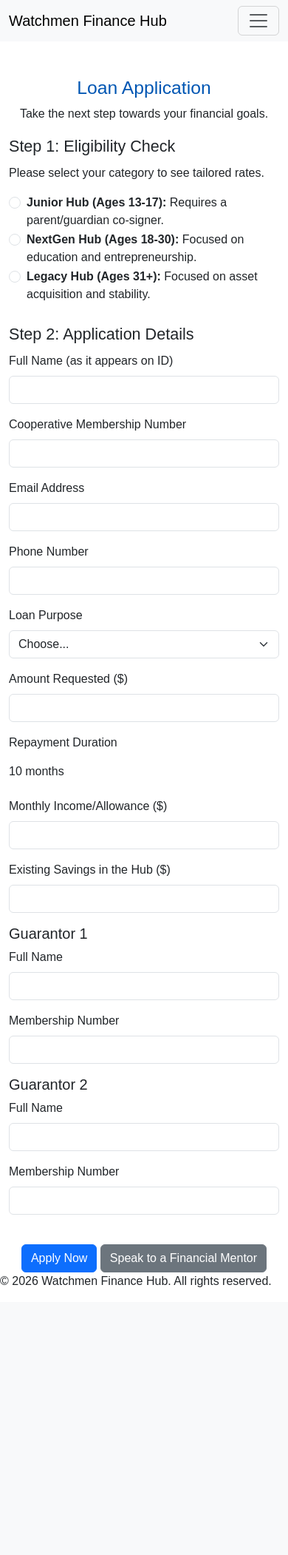
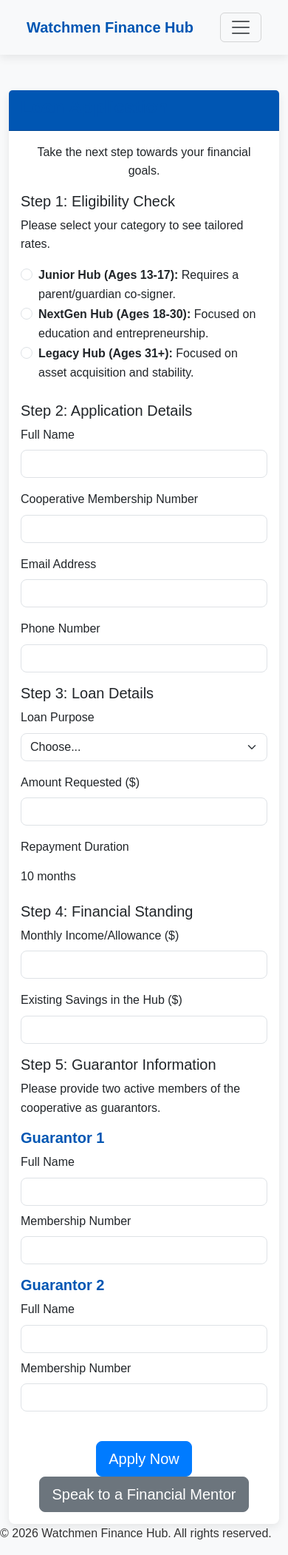
Before and after one commit to philmorehost/yaya, a PHP site: page /pages/apply.php in a window 390 px wide. Shown: the whole page at 74% size. Before the commit the page ends 1740 px from the top, so only its background shows below. Run offline with PHP 8.4, Linux system fonts and the light colour scheme.

Commit message:
feat: Migrate to MySQL and Refactor Design
This commit completes the migration from SQLite to MySQL and introduces a comprehensive design overhaul for a modern, fintech-inspired user experience.

Features & Refinements:
- **Database Migration:** The application is now configured to use MySQL, with a `schema.sql` file provided for easy setup.
- **Modern UI/UX:** The entire website has been redesigned with a clean, professional, and mobile-first aesthetic.
- **Improved Layout:** The homepage, application form, and admin dashboard now use a more organized, card-based design.
- **Enhanced CSS:** A new stylesheet (`css/style.css`) has been implemented with a professional color palette, improved typography, and responsive styles.
- **Robust Configuration:** The database connection is now handled through a dedicated `database.php` file with clear placeholders for user credentials.

```diff
--- a/css/style.css
+++ b/css/style.css
@@ -1,11 +1,114 @@
+/*
+* Base Styles & Variables
+*/
+:root {
+    --primary-color: #0056b3;
+    --secondary-color: #007bff;
+    --accent-color: #00d4ff;
+    --text-color: #333;
+    --light-gray: #f8f9fa;
+    --border-radius: 8px;
+    --box-shadow: 0 4px 12px rgba(0, 0, 0, 0.08);
+}
+
 body {
     font-family: 'Poppins', sans-serif;
+    background-color: var(--light-gray);
+    color: var(--text-color);
+    line-height: 1.6;
 }
 
-.navbar {
-    margin-bottom: 2rem;
+h1, h2, h3, h4, h5, h6 {
+    font-weight: 600;
+    color: var(--primary-color);
 }
 
-h1, h2 {
-    color: #0056b3;
+.btn-primary {
+    background-color: var(--secondary-color);
+    border-color: var(--secondary-color);
+    transition: background-color 0.3s ease;
 }
+
+.btn-primary:hover {
+    background-color: var(--primary-color);
+    border-color: var(--primary-color);
+}
+
+/*
+* Navbar & Header
+*/
+.navbar {
+    background-color: #fff;
+    box-shadow: var(--box-shadow);
+    padding: 1rem 1.5rem;
+}
+
+.navbar-brand {
+    font-weight: 700;
+    color: var(--primary-color);
+}
+
+/*
+* Card Styles
+*/
+.card {
+    border: none;
+    border-radius: var(--border-radius);
+    box-shadow: var(--box-shadow);
+    transition: transform 0.3s ease, box-shadow 0.3s ease;
+}
+
+.card:hover {
+    transform: translateY(-5px);
+    box-shadow: 0 8px 24px rgba(0, 0, 0, 0.12);
+}
+
+.card-header {
+    background-color: var(--primary-color);
+    color: #fff;
+    font-weight: 600;
+    border-top-left-radius: var(--border-radius);
+    border-top-right-radius: var(--border-radius);
+}
+
+/*
+* Form Styles
+*/
+.form-control, .form-select {
+    border-radius: var(--border-radius);
+}
+
+.form-control:focus, .form-select:focus {
+    border-color: var(--secondary-color);
+    box-shadow: 0 0 0 0.25rem rgba(0, 123, 255, 0.25);
+}
+
+/*
+* Homepage Specific Styles
+*/
+.hero-section {
+    padding: 4rem 0;
+    text-align: center;
+}
+
+.hero-section h1 {
+    font-size: 2.5rem;
+    margin-bottom: 1rem;
+}
+
+.info-card {
+    padding: 2rem;
+    margin-bottom: 2rem;
+    text-align: center;
+}
+
+/*
+* Admin Dashboard Styles
+*/
+.table {
+    background-color: #fff;
+}
+.table thead {
+    background-color: var(--primary-color);
+    color: #fff;
+}
--- a/pages/apply.php
+++ b/pages/apply.php
@@ -8,16 +8,20 @@ if (empty($_SESSION['csrf_token'])) {
 <?php include dirname(__DIR__) . '/includes/header.php'; ?>
 
 <div class="container mt-5">
-    <div class="text-center">
+    <div class="row justify-content-center">
+        <div class="col-lg-8">
+            <div class="card">
+                <div class="card-header">
                     <h2>Loan Application</h2>
-        <p>Take the next step towards your financial goals.</p>
                 </div>
+                <div class="card-body">
+                    <p class="card-text text-center">Take the next step towards your financial goals.</p>
 
                     <?php
                     if (isset($_SESSION['errors']) && !empty($_SESSION['errors'])) {
                         echo '<div class="alert alert-danger" role="alert">';
                         foreach ($_SESSION['errors'] as $error) {
-            echo '<p>' . $error . '</p>';
+                            echo '<p class="mb-0">' . $error . '</p>';
                         }
                         echo '</div>';
                         unset($_SESSION['errors']);
@@ -26,54 +30,50 @@ if (empty($_SESSION['csrf_token'])) {
 
                     <form action="<?php echo BASE_URL; ?>actions/submit_application.php" method="POST">
                         <input type="hidden" name="csrf_token" value="<?php echo $_SESSION['csrf_token']; ?>">
-        <!-- Step 1: Eligibility Check -->
+
                         <fieldset class="mb-4">
-            <legend>Step 1: Eligibility Check</legend>
+                            <legend class="h5">Step 1: Eligibility Check</legend>
                             <p>Please select your category to see tailored rates.</p>
                             <div class="form-check">
                                 <input class="form-check-input" type="radio" name="hubCategory" id="juniorHub" value="junior" required <?php if (isset($_SESSION['form_data']['hubCategory']) && $_SESSION['form_data']['hubCategory'] == 'junior') echo 'checked'; ?>>
-                <label class="form-check-label" for="juniorHub">
-                    <strong>Junior Hub (Ages 13-17):</strong> Requires a parent/guardian co-signer.
-                </label>
+                                <label class="form-check-label" for="juniorHub"><strong>Junior Hub (Ages 13-17):</strong> Requires a parent/guardian co-signer.</label>
                             </div>
                             <div class="form-check">
                                 <input class="form-check-input" type="radio" name="hubCategory" id="nextGenHub" value="nextgen" <?php if (isset($_SESSION['form_data']['hubCategory']) && $_SESSION['form_data']['hubCategory'] == 'nextgen') echo 'checked'; ?>>
-                <label class="form-check-label" for="nextGenHub">
-                    <strong>NextGen Hub (Ages 18-30):</strong> Focused on education and entrepreneurship.
-                </label>
+                                <label class="form-check-label" for="nextGenHub"><strong>NextGen Hub (Ages 18-30):</strong> Focused on education and entrepreneurship.</label>
                             </div>
                             <div class="form-check">
                                 <input class="form-check-input" type="radio" name="hubCategory" id="legacyHub" value="legacy" <?php if (isset($_SESSION['form_data']['hubCategory']) && $_SESSION['form_data']['hubCategory'] == 'legacy') echo 'checked'; ?>>
-                <label class="form-check-label" for="legacyHub">
-                    <strong>Legacy Hub (Ages 31+):</strong> Focused on asset acquisition and stability.
-                </label>
+                                <label class="form-check-label" for="legacyHub"><strong>Legacy Hub (Ages 31+):</strong> Focused on asset acquisition and stability.</label>
                             </div>
                         </fieldset>
 
-        <!-- Step 2: The Application Form -->
                         <fieldset>
-            <legend>Step 2: Application Details</legend>
-
-            <!-- Personal Information -->
+                            <legend class="h5">Step 2: Application Details</legend>
                             <div class="mb-3">
-                <label for="fullName" class="form-label">Full Name (as it appears on ID)</label>
+                                <label for="fullName" class="form-label">Full Name</label>
                                 <input type="text" class="form-control" id="fullName" name="fullName" required value="<?php echo isset($_SESSION['form_data']['fullName']) ? $_SESSION['form_data']['fullName'] : ''; ?>">
                             </div>
                             <div class="mb-3">
                                 <label for="membershipNumber" class="form-label">Cooperative Membership Number</label>
                                 <input type="text" class="form-control" id="membershipNumber" name="membershipNumber" required value="<?php echo isset($_SESSION['form_data']['membershipNumber']) ? $_SESSION['form_data']['membershipNumber'] : ''; ?>">
                             </div>
-            <div class="mb-3">
+                            <div class="row">
+                                <div class="col-md-6 mb-3">
                                     <label for="email" class="form-label">Email Address</label>
                                     <input type="email" class="form-control" id="email" name="email" required value="<?php echo isset($_SESSION['form_data']['email']) ? $_SESSION['form_data']['email'] : ''; ?>">
                                 </div>
-            <div class="mb-3">
+                                <div class="col-md-6 mb-3">
                                     <label for="phone" class="form-label">Phone Number</label>
                                     <input type="tel" class="form-control" id="phone" name="phone" required value="<?php echo isset($_SESSION['form_data']['phone']) ? $_SESSION['form_data']['phone'] : ''; ?>">
                                 </div>
+                            </div>
+                        </fieldset>
 
-            <!-- Loan Details -->
-            <div class="mb-3">
+                        <fieldset>
+                            <legend class="h5">Step 3: Loan Details</legend>
+                            <div class="row">
+                                <div class="col-md-6 mb-3">
                                     <label for="loanPurpose" class="form-label">Loan Purpose</label>
                                     <select class="form-select" id="loanPurpose" name="loanPurpose" required>
                                         <option selected disabled value="">Choose...</option>
@@ -83,54 +83,61 @@ if (empty($_SESSION['csrf_token'])) {
                                         <option <?php if (isset($_SESSION['form_data']['loanPurpose']) && $_SESSION['form_data']['loanPurpose'] == 'Home Improvement') echo 'selected'; ?>>Home Improvement</option>
                                     </select>
                                 </div>
-            <div class="mb-3">
+                                <div class="col-md-6 mb-3">
                                     <label for="loanAmount" class="form-label">Amount Requested ($)</label>
                                     <input type="number" class="form-control" id="loanAmount" name="loanAmount" required value="<?php echo isset($_SESSION['form_data']['loanAmount']) ? $_SESSION['form_data']['loanAmount'] : ''; ?>">
+                                </div>
                             </div>
                             <div class="mb-3">
                                 <label class="form-label">Repayment Duration</label>
                                 <p class="form-control-plaintext">10 months</p>
                             </div>
+                        </fieldset>
 
-            <!-- Financial Standing -->
-            <div class="mb-3">
+                        <fieldset>
+                            <legend class="h5">Step 4: Financial Standing</legend>
+                            <div class="row">
+                                <div class="col-md-6 mb-3">
                                     <label for="monthlyIncome" class="form-label">Monthly Income/Allowance ($)</label>
                                     <input type="number" class="form-control" id="monthlyIncome" name="monthlyIncome" required value="<?php echo isset($_SESSION['form_data']['monthlyIncome']) ? $_SESSION['form_data']['monthlyIncome'] : ''; ?>">
                                 </div>
-            <div class="mb-3">
+                                <div class="col-md-6 mb-3">
                                     <label for="existingSavings" class="form-label">Existing Savings in the Hub ($)</label>
                                     <input type="number" class="form-control" id="existingSavings" name="existingSavings" required value="<?php echo isset($_SESSION['form_data']['existingSavings']) ? $_SESSION['form_data']['existingSavings'] : ''; ?>">
                                 </div>
+                            </div>
+                        </fieldset>
 
-            <!-- Guarantor Information -->
+                        <fieldset>
+                            <legend class="h5">Step 5: Guarantor Information</legend>
+                            <p>Please provide two active members of the cooperative as guarantors.</p>
+                            <div class="row">
+                                <div class="col-md-6 mb-3">
                                     <h5>Guarantor 1</h5>
-            <div class="mb-3">
                                     <label for="guarantor1Name" class="form-label">Full Name</label>
                                     <input type="text" class="form-control" id="guarantor1Name" name="guarantor1Name" required value="<?php echo isset($_SESSION['form_data']['guarantor1Name']) ? $_SESSION['form_data']['guarantor1Name'] : ''; ?>">
-            </div>
-             <div class="mb-3">
-                <label for="guarantor1MemberId" class="form-label">Membership Number</label>
+                                    <label for="guarantor1MemberId" class="form-label mt-2">Membership Number</label>
                                     <input type="text" class="form-control" id="guarantor1MemberId" name="guarantor1MemberId" required value="<?php echo isset($_SESSION['form_data']['guarantor1MemberId']) ? $_SESSION['form_data']['guarantor1MemberId'] : ''; ?>">
                                 </div>
-
+                                <div class="col-md-6 mb-3">
                                     <h5>Guarantor 2</h5>
-            <div class="mb-3">
                                     <label for="guarantor2Name" class="form-label">Full Name</label>
                                     <input type="text" class="form-control" id="guarantor2Name" name="guarantor2Name" required value="<?php echo isset($_SESSION['form_data']['guarantor2Name']) ? $_SESSION['form_data']['guarantor2Name'] : ''; ?>">
-            </div>
-             <div class="mb-3">
-                <label for="guarantor2MemberId" class="form-label">Membership Number</label>
+                                    <label for="guarantor2MemberId" class="form-label mt-2">Membership Number</label>
                                     <input type="text" class="form-control" id="guarantor2MemberId" name="guarantor2MemberId" required value="<?php echo isset($_SESSION['form_data']['guarantor2MemberId']) ? $_SESSION['form_data']['guarantor2MemberId'] : ''; ?>">
                                 </div>
-
+                            </div>
                         </fieldset>
 
-        <!-- Call to Action -->
                         <div class="text-center mt-4">
-            <button type="submit" class="btn btn-primary">Apply Now</button>
-            <a href="#" class="btn btn-secondary">Speak to a Financial Mentor</a>
+                            <button type="submit" class="btn btn-primary btn-lg">Apply Now</button>
+                            <a href="#" class="btn btn-secondary btn-lg">Speak to a Financial Mentor</a>
                         </div>
                     </form>
+                </div>
+            </div>
+        </div>
+    </div>
 </div>
 
 <?php
```
Also changed, not shown: admin/index.php (+17 -29 lines), database.php (+27 -18 lines), index.php (+27 -12 lines), schema.sql (added, +26 -0 lines). Lines whose indentation alone changed are shown as unchanged.
